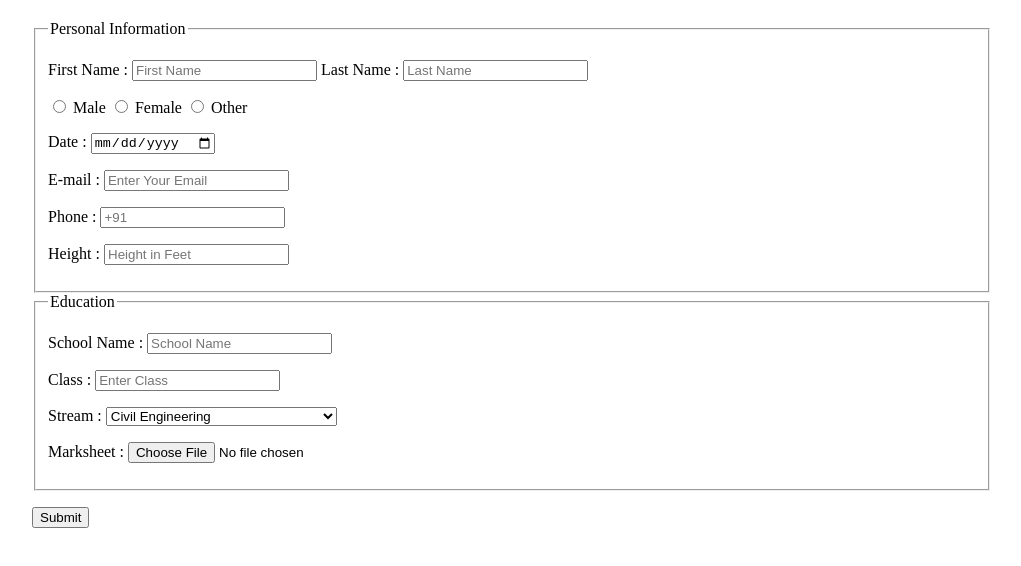
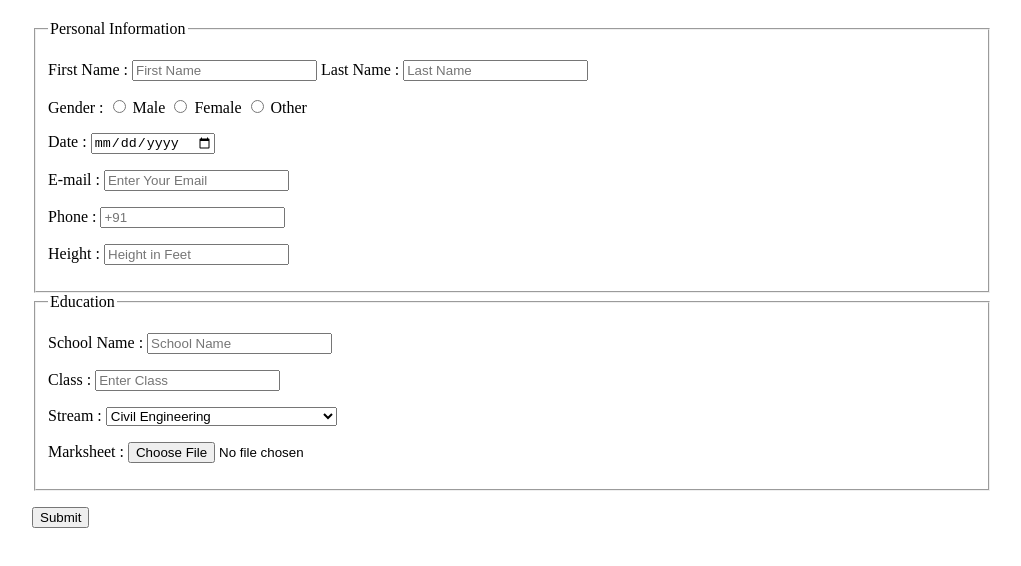
Before and after one commit to pratik-waghmare/Assignments, a plain HTML site: page Assignment-1/biodata-form.html in a window 1280 px wide. Shown: the part 70-636 px from the top of the page, without its empty margins (128-1149 px from the left). Drawn offline with Linux system fonts and the light colour scheme.

Commit message:
Assignment 1

```diff
--- a/Assignment-1/biodata-form.html
+++ b/Assignment-1/biodata-form.html
@@ -37,6 +37,7 @@
         </div>
 
         <div>
+          <label>Gender : </label>
           <input type="radio" value="male" name="gender" />
           <label>Male</label>
           <input type="radio" value="female" name="gender" />
```
